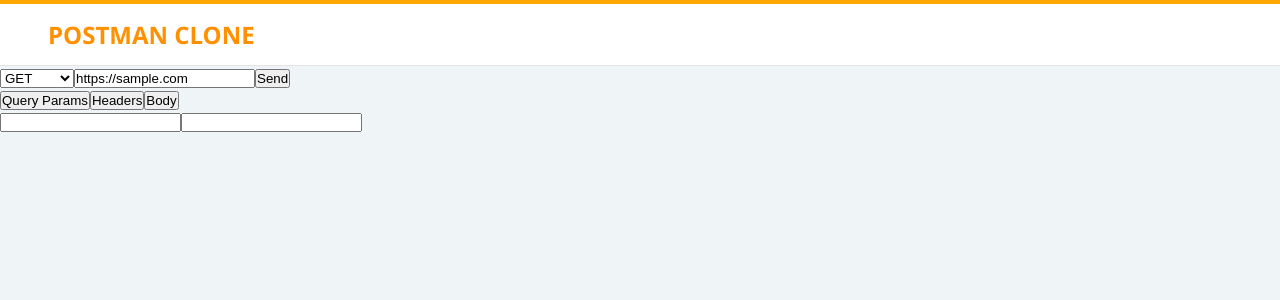
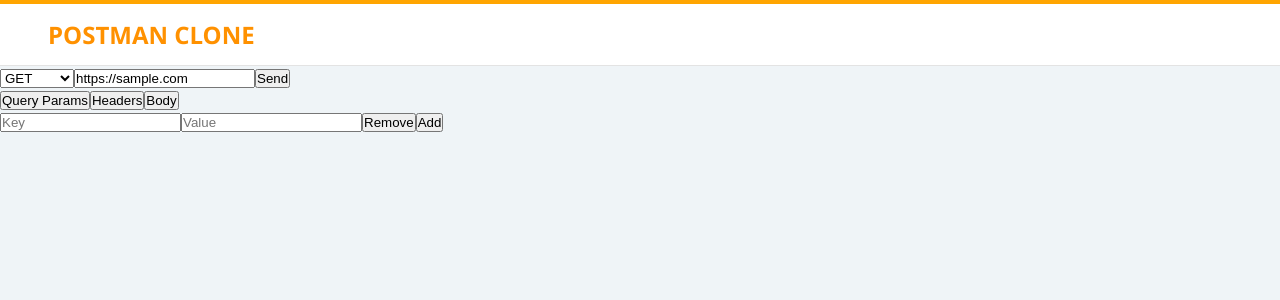
Before and after one commit to rohan-hari/Postman-Clone-React, a React (Create React App) app: page / in a window 1280 px wide. Shown: the top 300 px of the page. Built offline with nearby package versions, Linux system fonts and the light colour scheme.

Commit message:
update imports

```diff
--- a/src/components/RequestEditor/KeyValue/KeyValueEditor.jsx
+++ b/src/components/RequestEditor/KeyValue/KeyValueEditor.jsx
@@ -1,10 +1,46 @@
-import React from 'react';
+import React, { useEffect, useState } from 'react';
 
-export default function KeyValueEditor() {
+export default function KeyValueEditor({
+  keyPair,
+  setKeyPair,
+  onKeyPairRemove,
+}) {
+  const [keyValue, setKeyValue] = useState(keyPair);
+  const [debouncedKeyValue, setDebouncedKeyValue] = useState(keyValue);
+
+  useEffect(() => {
+    const timerId = setTimeout(() => {
+      setDebouncedKeyValue(keyValue);
+    }, 1000);
+    return () => {
+      clearTimeout(timerId);
+    };
+  }, [keyValue]);
+
+  useEffect(() => {
+    setKeyPair(debouncedKeyValue);
+  }, [debouncedKeyValue]);
+
+  const handleOnChange = (e) => {
+    setKeyValue((prevState) => ({
+      ...prevState,
+      id: keyValue.id,
+      [e.target.name]: e.target.value,
+    }));
+  };
   return (
     <>
-      <input />
-      <input />
+      <input
+        placeholder='Key'
+        name='keyItem'
+        onChange={(e) => handleOnChange(e)}
+      />
+      <input
+        placeholder='Value'
+        name='valueItem'
+        onChange={(e) => handleOnChange(e)}
+      />
+      <button onClick={() => onKeyPairRemove(keyPair)}>Remove</button>
     </>
   );
 }
--- a/src/components/RequestEditor/KeyValue/KeyValuePanel.jsx
+++ b/src/components/RequestEditor/KeyValue/KeyValuePanel.jsx
@@ -3,8 +3,51 @@ import { v4 as uuidv4 } from 'uuid';
 import KeyValueEditor from './KeyValueEditor';
 
 export default function KeyValuePane({ panelValue, setPanelValue }) {
-  const renderedList = panelValue.map((value) => {
-    return <KeyValueEditor />;
+  const onKeyPairAdd = () => {
+    setPanelValue((panelValue) => [
+      ...panelValue,
+      {
+        id: uuidv4(),
+        keyItem: '',
+        valueItem: '',
+      },
+    ]);
+  };
+
+  const onKeyPairRemove = (keyPair) => {
+    let newKeyValues = [...panelValue];
+    newKeyValues = newKeyValues.filter((x) => x.id !== keyPair.id);
+    setPanelValue(newKeyValues);
+  };
+
+  const onKeyPairUpdate = (keyPair) => {
+    const elementIndex = panelValue.findIndex(
+      (element) => element.id === keyPair.id
+    );
+    let newKeyValues = [...panelValue];
+    newKeyValues[elementIndex] = {
+      ...newKeyValues[elementIndex],
+      keyItem: keyPair.keyItem,
+      valueItem: keyPair.valueItem,
+    };
+    setPanelValue(newKeyValues);
+  };
+
+  const renderedList = panelValue.map((keyPair) => {
+    return (
+      <KeyValueEditor
+        key={keyPair.id}
+        keyPair={keyPair}
+        setKeyPair={(keyPairValue) => onKeyPairUpdate(keyPairValue)}
+        onKeyPairRemove={() => onKeyPairRemove(keyPair)}
+      />
+    );
   });
-  return <>{renderedList}</>;
+
+  return (
+    <>
+      {renderedList}
+      <button onClick={() => onKeyPairAdd()}>Add</button>
+    </>
+  );
 }
--- a/src/components/Tab-Groups/RequestTabGroup.jsx
+++ b/src/components/Tab-Groups/RequestTabGroup.jsx
@@ -2,7 +2,7 @@ import React from 'react';
 import { Tab } from '@headlessui/react';
 
 import KeyValuePanel from '../RequestEditor/KeyValue/KeyValuePanel';
-import JsonEditorPanel from '../RequestEditor/JsonEditor/JsonEditorPanel';
+import JsonEditorPanel from '../RequestEditor/Json/JsonEditorPanel';
 
 export default function RequestTabGroup({
   queryParams,
--- a/src/components/workspace/Request.jsx
+++ b/src/components/workspace/Request.jsx
@@ -1,6 +1,6 @@
 import React, { useState } from 'react';
 import { v4 as uuidv4 } from 'uuid';
-import UrlEditor from '../RequestEditor/UrlEditor/UrlEditor';
+import UrlEditor from '../RequestEditor/Url/UrlEditor';
 import RequestTabGroup from '../Tab-Groups/RequestTabGroup';
 
 const keyPairInitState = [
```
Also changed, not shown: src/components/RequestEditor/Json/JsonEditorPanel.jsx (renamed from src/components/RequestEditor/JsonEditor/JsonEditorPanel.jsx), src/components/RequestEditor/Url/UrlEditor.jsx (renamed from src/components/RequestEditor/UrlEditor/UrlEditor.jsx).
